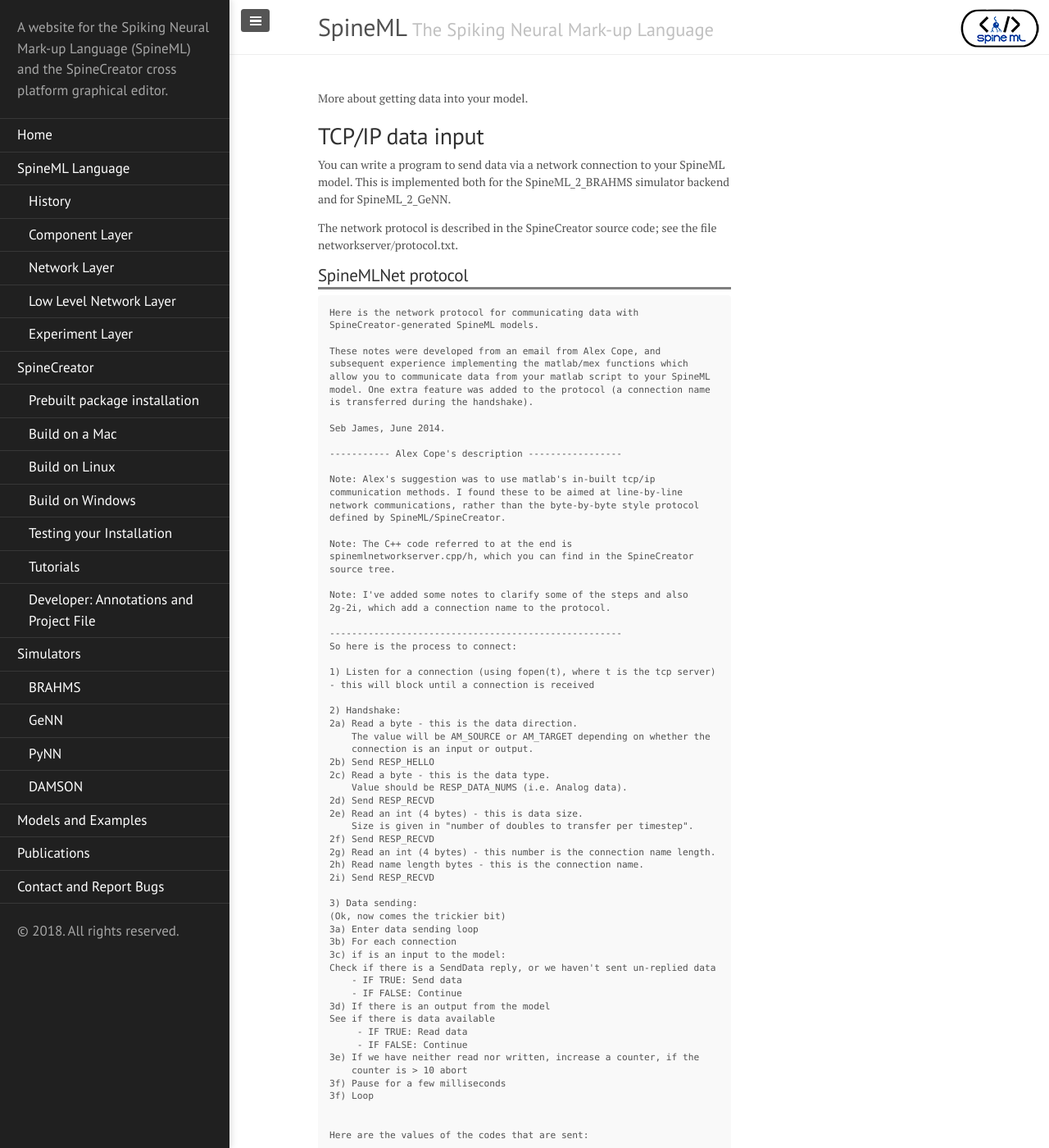
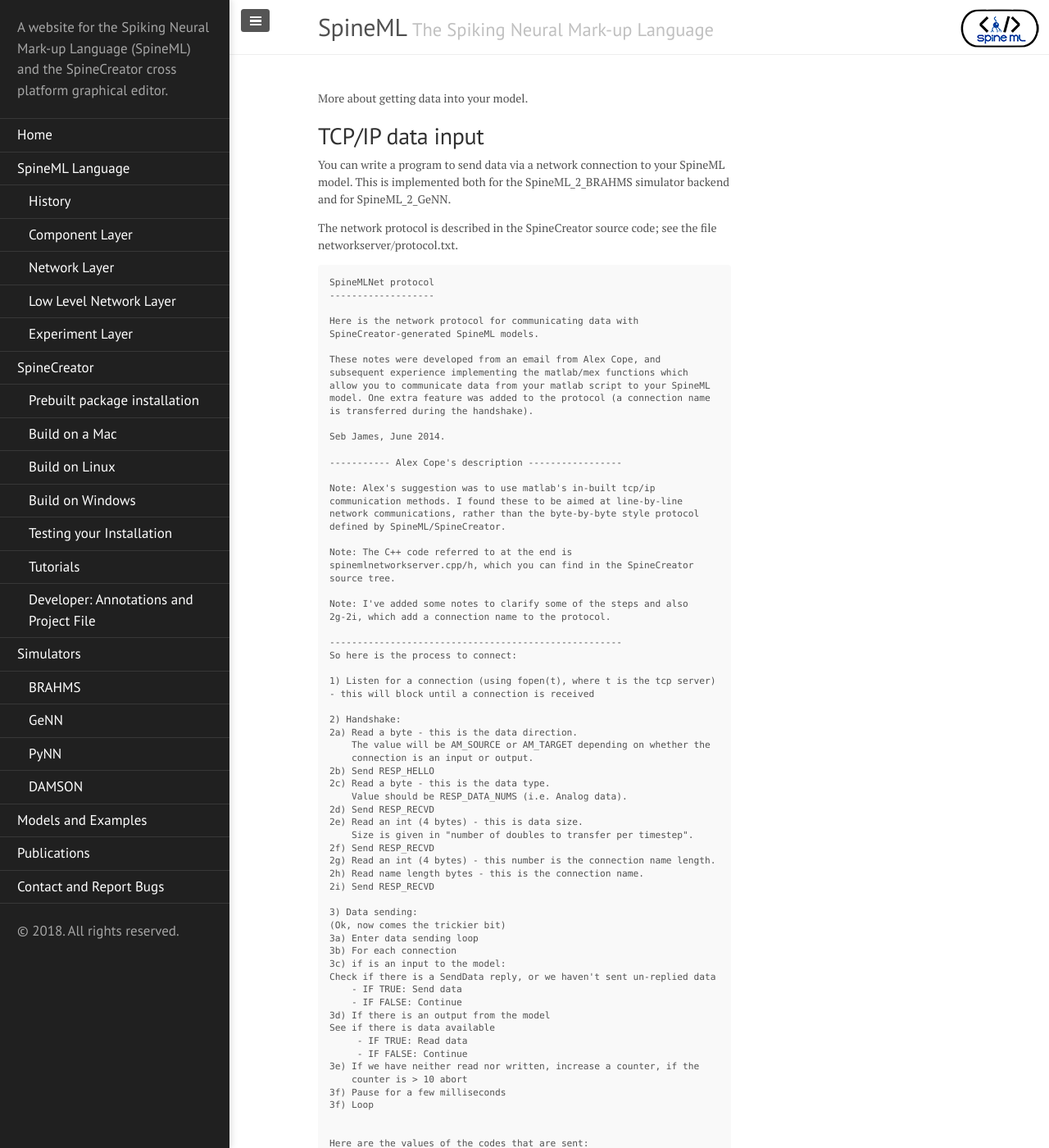
Before and after one commit to SpineML/spineml.github.io, a Jekyll site: the page built from spinecreator/datainput/index.md, in a window 1280 px wide and 1400 px high. Shown: the whole window at 82% size. Built offline with Jekyll 4.4.1, drawn with Linux system fonts in a browser that asks for light colours; nearby versions of some CDN libraries; library files that are not in the unit come from our copies; some of the changed text lies outside the part shown.

Commit message:
Text formatting

````diff
--- a/spinecreator/datainput/index.md
+++ b/spinecreator/datainput/index.md
@@ -14,9 +14,11 @@
 The network protocol is described in the SpineCreator source code; see
 the file networkserver/protocol.txt.
 
-## SpineMLNet protocol
 
 ```
+SpineMLNet protocol
+-------------------
+
 Here is the network protocol for communicating data with
 SpineCreator-generated SpineML models.
 
@@ -114,9 +116,10 @@
 mex/oct files that allow your to write your data server in matlab
 code. See networkserver/matlab/readme.spinemlnet, reproduced here:
 
-### SpineMLNet
+```
+SpineMLNet on MATLAB and Octave
+-------------------------------
 
-```
 This is a communication server which can be launched from your matlab
 (or octave) script. It can send data to and receive data from a
 SpineML model (which is probably running on Brahms).
````
